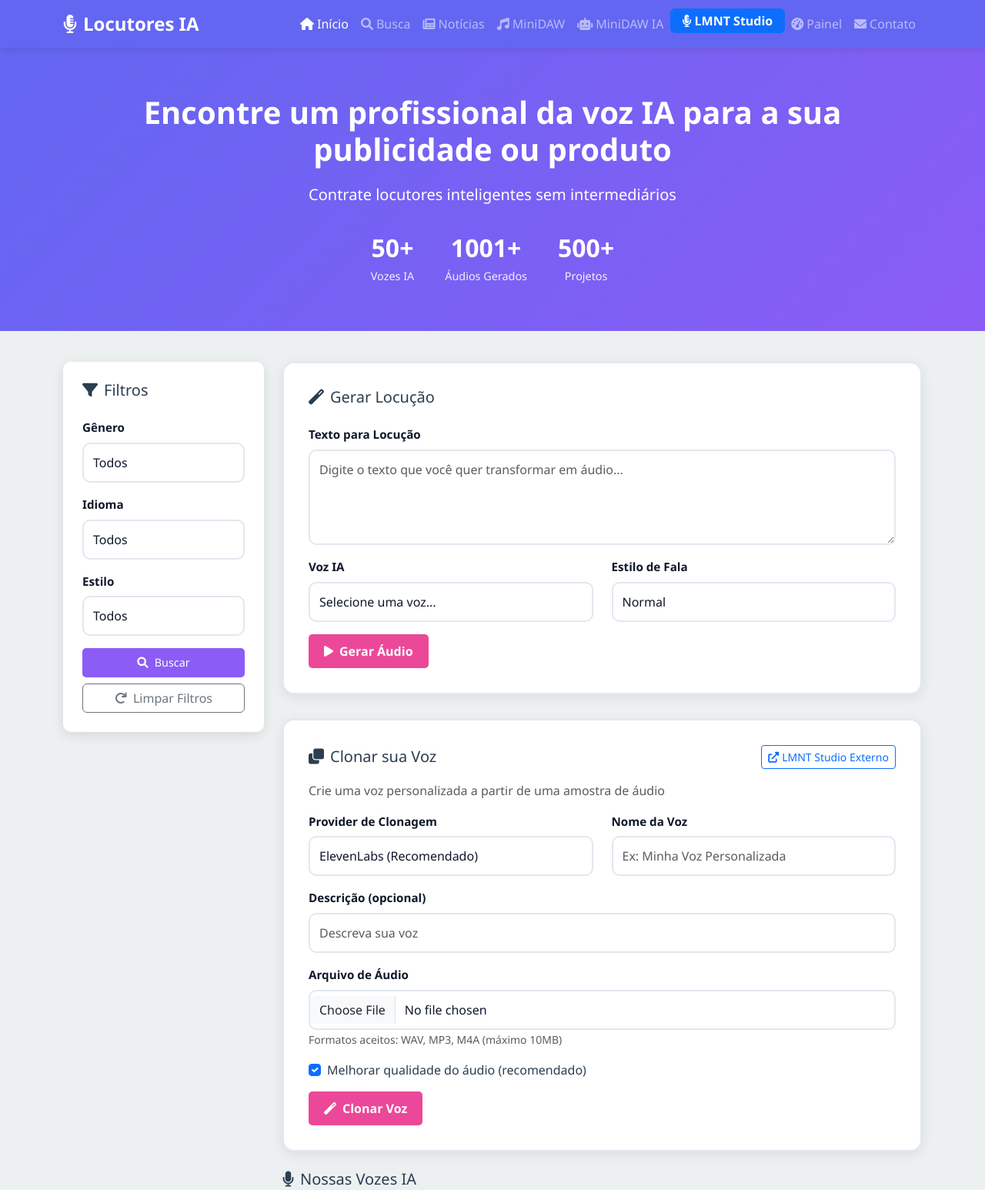
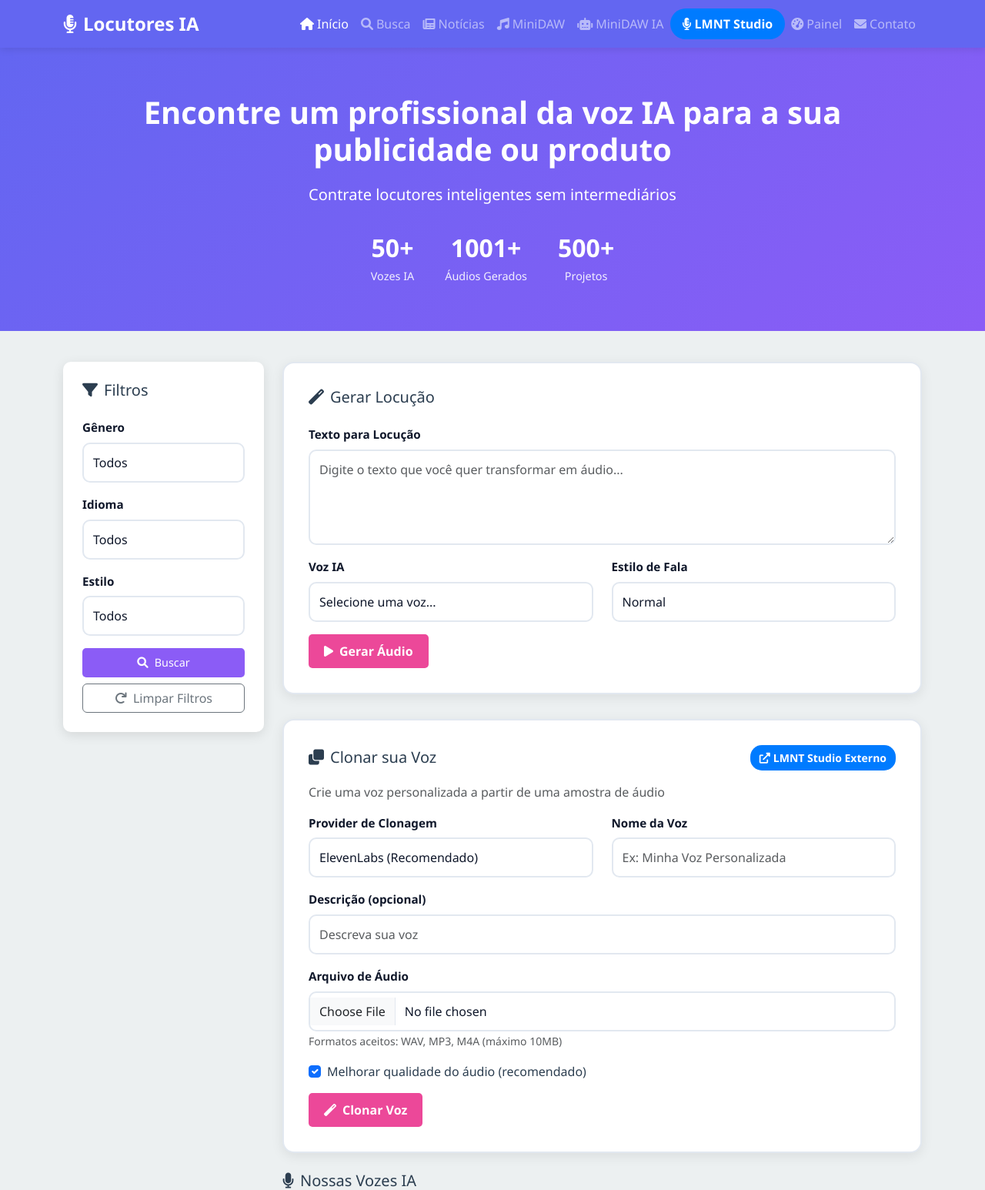
Before and after one commit to eudespankilhas/locutoresia, a Flask app: page / in a window 1280 px wide. Shown: the top 1546 px of the page at 77% size. Run offline with Flask 3, Linux system fonts and the light colour scheme; data that the repository does not hold is empty; some libraries are stand-ins or nearby versions.

Commit message:
fix: Corrigir problema técnico dos links LMNT não visíveis
- Simplificar estilos CSS para garantir visibilidade
- Usar estilos inline diretos em vez de classes CSS
- Corrigir link LMNT no menu topo
- Corrigir botão LMNT na página principal
- Corrigir botão LMNT na MiniDAW
- Links agora funcionam em todos os navegadores

```diff
--- a/templates/index.html
+++ b/templates/index.html
@@ -227,7 +227,7 @@
                         <a class="nav-link" href="/minidaw-react" target="_blank"><i class="fas fa-robot me-1"></i>MiniDAW IA</a>
                     </li>
                     <li class="nav-item">
-                        <a class="nav-link bg-primary text-white rounded px-3 py-1" href="https://app.lmnt.com/" target="_blank" style="font-weight: bold;">
+                        <a class="nav-link" href="https://app.lmnt.com/" target="_blank" style="background: #007bff; color: white; padding: 8px 16px; border-radius: 20px; font-weight: bold; text-decoration: none;">
                             <i class="fas fa-microphone-alt me-1"></i>LMNT Studio
                         </a>
                     </li>
@@ -377,7 +377,7 @@
                 <div class="generation-panel mb-4">
                     <div class="d-flex justify-content-between align-items-center mb-3">
                         <h5 class="mb-0"><i class="fas fa-clone me-2"></i>Clonar sua Voz</h5>
-                        <a href="https://app.lmnt.com/" target="_blank" class="btn btn-outline-primary btn-sm">
+                        <a href="https://app.lmnt.com/" target="_blank" style="background: #007bff; color: white; padding: 6px 12px; border-radius: 15px; text-decoration: none; font-size: 14px; font-weight: bold;">
                             <i class="fas fa-external-link-alt me-1"></i>LMNT Studio Externo
                         </a>
                     </div>
--- a/templates/minidaw.html
+++ b/templates/minidaw.html
@@ -631,7 +631,7 @@
                 <i class="fas fa-magic me-1"></i>
                 Adicionar Efeito
             </button>
-            <button class="quick-action-btn bg-primary text-white" onclick="window.open('https://app.lmnt.com/', '_blank')" title="Gerar vozes externamente no LMNT Studio" style="font-weight: bold; border: 2px solid #fff;">
+            <button class="quick-action-btn" onclick="window.open('https://app.lmnt.com/', '_blank')" title="Gerar vozes externamente no LMNT Studio" style="background: #007bff; color: white; font-weight: bold; border: 2px solid #fff; padding: 8px 16px;">
                 <i class="fas fa-external-link-alt me-1"></i>
                 LMNT Studio
             </button>
```
